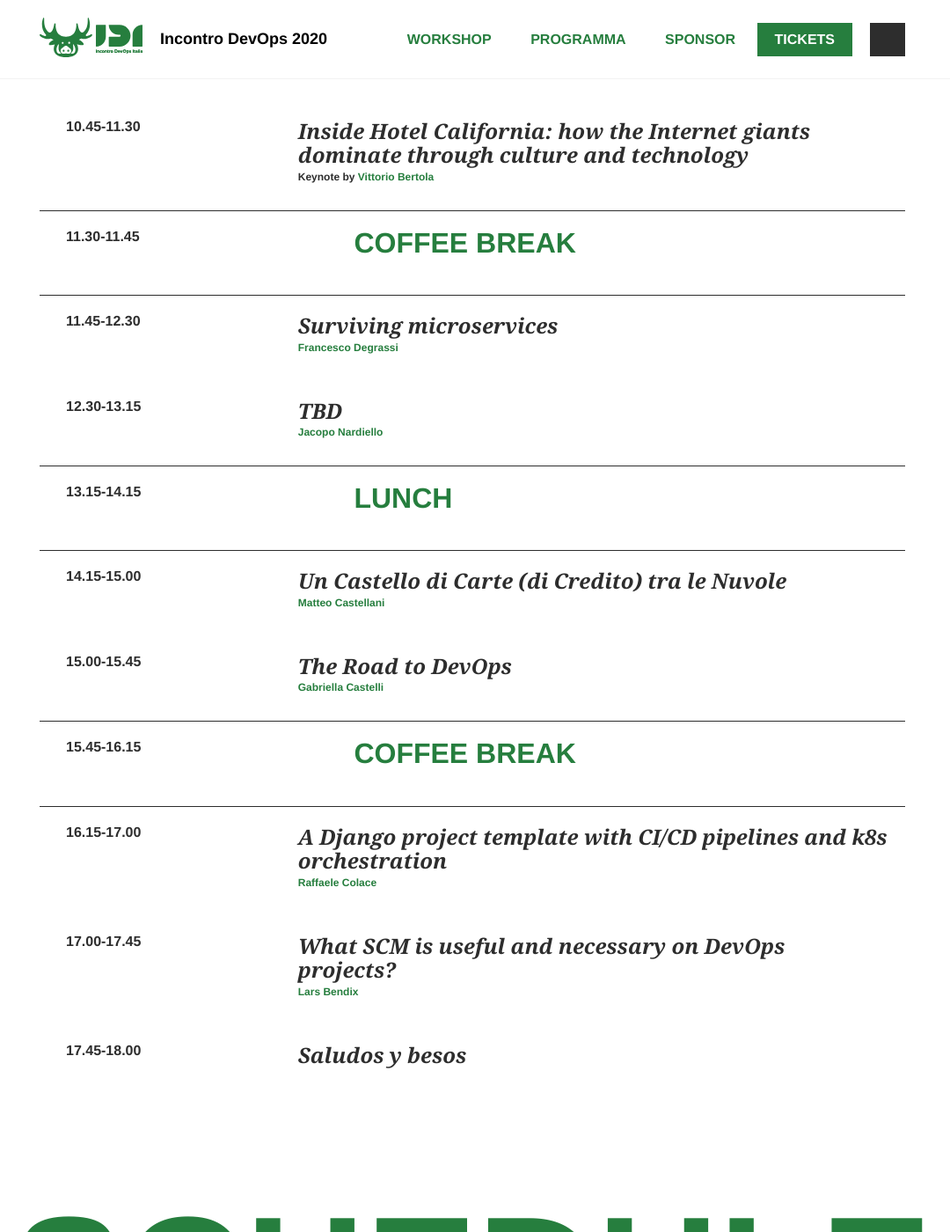
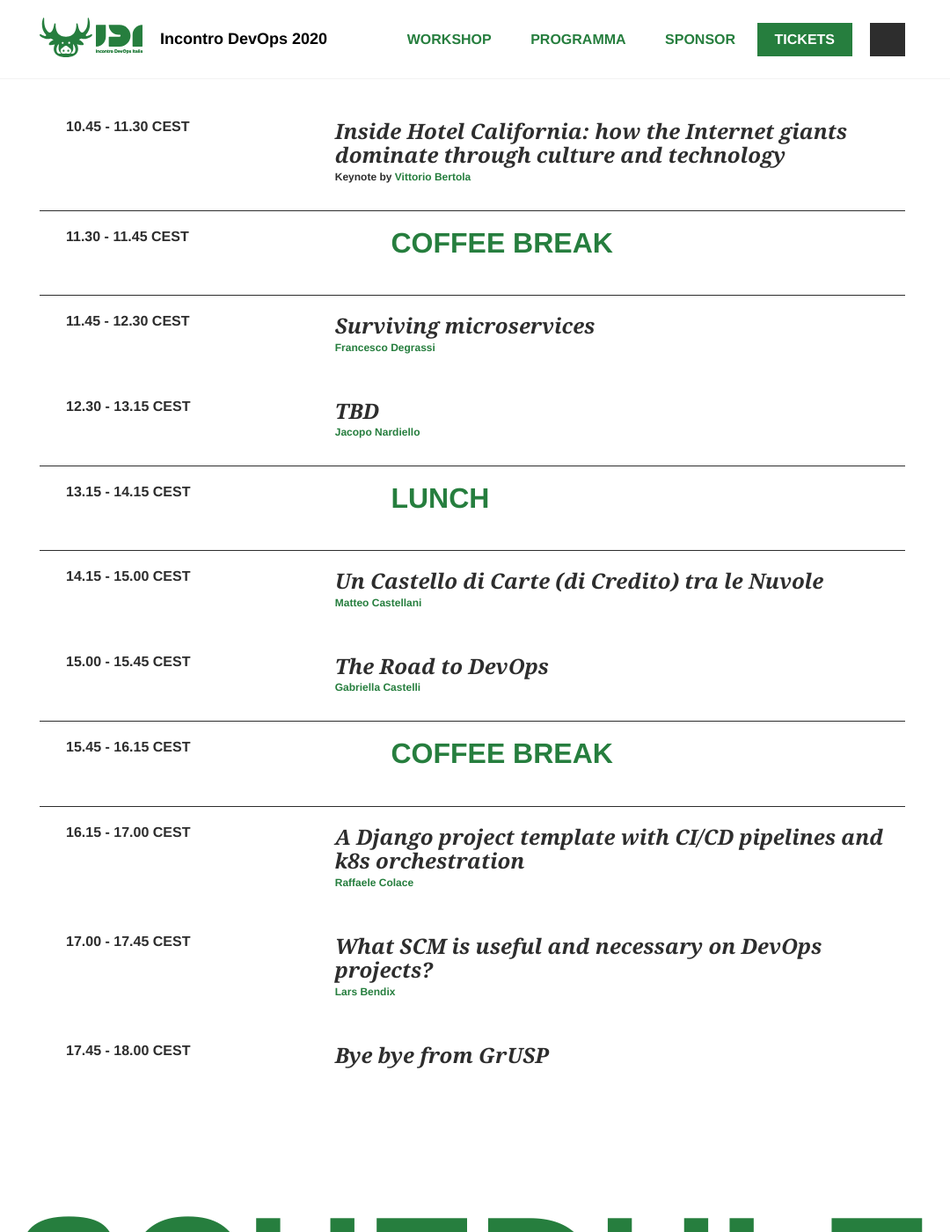
Before and after one commit to giuliatosato/2020.incontrodevops.it, a Jekyll site: the page built from schedule.html, in a window 1280 px wide and 1400 px high, scrolled down 392 px. Shown: the whole window at 88% size, without its empty margins (103-1183 px from the left). Built offline with Jekyll 4.4.1, drawn with Linux system fonts in a browser that asks for light colours; some web fonts are replaced; comment, search, counter and statistics services are not loaded; some of the changed text lies outside the part shown.

Commit message:
Schedule CEST

```diff
--- a/schedule.html
+++ b/schedule.html
@@ -12,39 +12,39 @@ title: Schedule
       {% include schedule/header.html tracks='1' %}
       </thead>
       <tbody>
-      {% include schedule/event.html time='10.30-9.45' title='Intro' fill='true' %}
-      {% include schedule/talk.html time='10.45-11.30' title='Inside Hotel California: how the Internet giants dominate through culture and technology' fill='true' keynote='true' %}
-      {% include schedule/pause.html time='11.30-11.45' title='Coffee break' icon="coffee" fill='true' %}
+      {% include schedule/event.html time='10.30 - 9.45 CEST' title='Intro' fill='true' %}
+      {% include schedule/talk.html time='10.45 - 11.30 CEST' title='Inside Hotel California: how the Internet giants dominate through culture and technology' fill='true' keynote='true' %}
+      {% include schedule/pause.html time='11.30 - 11.45 CEST' title='Coffee break' icon="coffee" fill='true' %}
 
       <tr>
-        {% include schedule/talk.html time='11.45-12.30' title='Surviving microservices' %}
+        {% include schedule/talk.html time='11.45 - 12.30 CEST' title='Surviving microservices' %}
       </tr>
 
       <tr>
-        {% include schedule/talk.html time='12.30-13.15' title='TBD' %}
+        {% include schedule/talk.html time='12.30 - 13.15 CEST' title='TBD' %}
       </tr>
 
-      {% include schedule/pause.html time='13.15-14.15' title='Lunch' icon="food" fill='true' %}
+      {% include schedule/pause.html time='13.15 - 14.15 CEST' title='Lunch' icon="food" fill='true' %}
 
       <tr>
-        {% include schedule/talk.html  time='14.15-15.00' title='Un Castello di Carte (di Credito) tra le Nuvole' %}
+        {% include schedule/talk.html  time='14.15 - 15.00 CEST' title='Un Castello di Carte (di Credito) tra le Nuvole' %}
       </tr>
 
       <tr>
-        {% include schedule/talk.html  time='15.00-15.45' title='The Road to DevOps' %}
+        {% include schedule/talk.html  time='15.00 - 15.45 CEST' title='The Road to DevOps' %}
       </tr>
 
-      {% include schedule/pause.html time='15.45-16.15' title='Coffee break' icon="coffee" fill='true' %}
+      {% include schedule/pause.html time='15.45 - 16.15 CEST' title='Coffee break' icon="coffee" fill='true' %}
 
       <tr>
-        {% include schedule/talk.html time='16.15-17.00' title='A Django project template with CI/CD pipelines and k8s orchestration' %}
+        {% include schedule/talk.html time='16.15 - 17.00 CEST' title='A Django project template with CI/CD pipelines and k8s orchestration' %}
       </tr>
 
       <tr>
-        {% include schedule/talk.html time='17.00-17.45' title='What SCM is useful and necessary on DevOps projects?' %}
+        {% include schedule/talk.html time='17.00 - 17.45 CEST' title='What SCM is useful and necessary on DevOps projects?' %}
       </tr>
 
-      {% include schedule/event.html time='17.45-18.00' title='Saludos y besos' fill='true' %}
+      {% include schedule/event.html time='17.45 - 18.00 CEST' title='Bye bye from GrUSP' fill='true' %}
 
       </tbody>
     </table>
@@ -58,39 +58,39 @@ title: Schedule
       {% include schedule/header.html tracks='1' %}
       </thead>
       <tbody>
-      {% include schedule/event.html time='10.30-9.45' title='Intro' fill='true' %}
-      {% include schedule/talk.html time='10.45-11.30' title='Scaling Prometheus with Cortex, one time series at a time' fill='true' keynote='true' %}
-      {% include schedule/pause.html time='11.30-11.45' title='Coffee break' icon="coffee" fill='true' %}
+      {% include schedule/event.html time='10.30 - 9.45 CEST' title='Intro' fill='true' %}
+      {% include schedule/talk.html time='10.45 - 11.30 CEST' title='Scaling Prometheus with Cortex, one time series at a time' fill='true' keynote='true' %}
+      {% include schedule/pause.html time='11.30 - 11.45 CEST' title='Coffee break' icon="coffee" fill='true' %}
 
       <tr>
-        {% include schedule/talk.html time='11.45-12.30' title='DevOps at Microsoft: Our Internal Transformation Story' %}
+        {% include schedule/talk.html time='11.45 - 12.30 CEST' title='DevOps at Microsoft: Our Internal Transformation Story' %}
       </tr>
 
       <tr>
-        {% include schedule/talk.html time='12.30-13.15' title='How to write cloud-agnostic Terraform code' %}
+        {% include schedule/talk.html time='12.30 - 13.15 CEST' title='How to write cloud-agnostic Terraform code' %}
       </tr>
 
-      {% include schedule/pause.html time='13.15-14.15' title='Lunch' icon="food" fill='true' %}
+      {% include schedule/pause.html time='13.15 - 14.15 CEST' title='Lunch' icon="food" fill='true' %}
 
       <tr>
-        {% include schedule/talk.html  time='14.15-15.00' title='Serverless and containers are coming together: an AWS perspective' %}
+        {% include schedule/talk.html  time='14.15 - 15.00 CEST' title='Serverless and containers are coming together: an AWS perspective' %}
       </tr>
 
       <tr>
-        {% include schedule/talk.html  time='15.00-15.45' title='Testing in production for fun and profit' %}
+        {% include schedule/talk.html  time='15.00 - 15.45 CEST' title='Testing in production for fun and profit' %}
       </tr>
 
-      {% include schedule/pause.html time='15.45-16.15' title='Coffee break' icon="coffee" fill='true' %}
+      {% include schedule/pause.html time='15.45 - 16.15 CEST' title='Coffee break' icon="coffee" fill='true' %}
 
       <tr>
-        {% include schedule/talk.html time='16.15-17.00' title='Introduzione alla Service Mesh per DevOps' %}
+        {% include schedule/talk.html time='16.15 - 17.00 CEST' title='Introduzione alla Service Mesh per DevOps' %}
       </tr>
 
       <tr>
-        {% include schedule/talk.html time='17.00-17.45' title='Write your own Kubernetes Operator using Ansible' %}
+        {% include schedule/talk.html time='17.00 - 17.45 CEST' title='Write your own Kubernetes Operator using Ansible' %}
       </tr>
 
-      {% include schedule/event.html time='17.45-18.00' title='Saludos y besos' fill='true' %}
+      {% include schedule/event.html time='17.45 - 18.00 CEST' title='Bye bye from GrUSP' fill='true' %}
 
       </tbody>
     </table>
@@ -101,39 +101,39 @@ title: Schedule
       <thead>
       {% include schedule/header.html track='1' %}
       </thead>
-      {% include schedule/event.html time='10.30-9.45' title='Intro' fill='true' %}
-      {% include schedule/talk.html time='10.45-11.30' title='Inside Hotel California: how the Internet giants dominate through culture and technology' fill='true' keynote='true' %}
-      {% include schedule/pause.html time='11.30-11.45' title='Coffee break' icon="coffee" fill='true' %}
+      {% include schedule/event.html time='10.30 - 9.45 CEST' title='Intro' fill='true' %}
+      {% include schedule/talk.html time='10.45 - 11.30 CEST' title='Inside Hotel California: how the Internet giants dominate through culture and technology' fill='true' keynote='true' %}
+      {% include schedule/pause.html time='11.30 - 11.45 CEST' title='Coffee break' icon="coffee" fill='true' %}
 
       <tr>
-        {% include schedule/talk.html time='11.45-12.30' title='Surviving microservices' %}
+        {% include schedule/talk.html time='11.45 - 12.30 CEST' title='Surviving microservices' %}
       </tr>
 
       <tr>
-        {% include schedule/talk.html time='12.30-13.15' title='TBD' %}
+        {% include schedule/talk.html time='12.30 - 13.15 CEST' title='TBD' %}
       </tr>
 
-      {% include schedule/pause.html time='13.15-14.15' title='Lunch' icon="food" fill='true' %}
+      {% include schedule/pause.html time='13.15 - 14.15 CEST' title='Lunch' icon="food" fill='true' %}
 
       <tr>
-        {% include schedule/talk.html  time='14.15-15.00' title='Un Castello di Carte (di Credito) tra le Nuvole' %}
+        {% include schedule/talk.html  time='14.15 - 15.00 CEST' title='Un Castello di Carte (di Credito) tra le Nuvole' %}
       </tr>
 
       <tr>
-        {% include schedule/talk.html  time='15.00-15.45' title='The Road to DevOps' %}
+        {% include schedule/talk.html  time='15.00 - 15.45 CEST' title='The Road to DevOps' %}
       </tr>
 
-      {% include schedule/pause.html time='15.45-16.15' title='Coffee break' icon="coffee" fill='true' %}
+      {% include schedule/pause.html time='15.45 - 16.15 CEST' title='Coffee break' icon="coffee" fill='true' %}
 
       <tr>
-        {% include schedule/talk.html time='16.15-17.00' title='A Django project template with CI/CD pipelines and k8s orchestration' %}
+        {% include schedule/talk.html time='16.15 - 17.00 CEST' title='A Django project template with CI/CD pipelines and k8s orchestration' %}
       </tr>
 
       <tr>
-        {% include schedule/talk.html time='17.00-17.45' title='What SCM is useful and necessary on DevOps projects?' %}
+        {% include schedule/talk.html time='17.00 - 17.45 CEST' title='What SCM is useful and necessary on DevOps projects?' %}
       </tr>
 
-      {% include schedule/event.html time='17.45-18.00' title='Saludos y besos' fill='true' %}
+      {% include schedule/event.html time='17.45 - 18.00 CEST' title='Bye bye from GrUSP' fill='true' %}
 
       </tbody>
     </table>
@@ -146,39 +146,39 @@ title: Schedule
       {% include schedule/header.html track='1' %}
       </thead>
       <tbody>
-      {% include schedule/event.html time='10.30-9.45' title='Intro' fill='true' %}
-      {% include schedule/talk.html time='10.45-11.30' title='Scaling Prometheus with Cortex, one time series at a time' fill='true' keynote='true' %}
-      {% include schedule/pause.html time='11.30-11.45' title='Coffee break' icon="coffee" fill='true' %}
+      {% include schedule/event.html time='10.30 - 9.45 CEST' title='Intro' fill='true' %}
+      {% include schedule/talk.html time='10.45 - 11.30 CEST' title='Scaling Prometheus with Cortex, one time series at a time' fill='true' keynote='true' %}
+      {% include schedule/pause.html time='11.30 - 11.45 CEST' title='Coffee break' icon="coffee" fill='true' %}
 
       <tr>
-        {% include schedule/talk.html time='11.45-12.30' title='DevOps at Microsoft: Our Internal Transformation Story' %}
+        {% include schedule/talk.html time='11.45 - 12.30 CEST' title='DevOps at Microsoft: Our Internal Transformation Story' %}
       </tr>
 
       <tr>
-        {% include schedule/talk.html time='12.30-13.15' title='How to write cloud-agnostic Terraform code' %}
+        {% include schedule/talk.html time='12.30 - 13.15 CEST' title='How to write cloud-agnostic Terraform code' %}
       </tr>
 
-      {% include schedule/pause.html time='13.15-14.15' title='Lunch' icon="food" fill='true' %}
+      {% include schedule/pause.html time='13.15 - 14.15 CEST' title='Lunch' icon="food" fill='true' %}
 
       <tr>
-        {% include schedule/talk.html  time='14.15-15.00' title='Serverless and containers are coming together: an AWS perspective' %}
+        {% include schedule/talk.html  time='14.15 - 15.00 CEST' title='Serverless and containers are coming together: an AWS perspective' %}
       </tr>
 
       <tr>
-        {% include schedule/talk.html  time='15.00-15.45' title='Testing in production for fun and profit' %}
+        {% include schedule/talk.html  time='15.00 - 15.45 CEST' title='Testing in production for fun and profit' %}
       </tr>
 
-      {% include schedule/pause.html time='15.45-16.15' title='Coffee break' icon="coffee" fill='true' %}
+      {% include schedule/pause.html time='15.45 - 16.15 CEST' title='Coffee break' icon="coffee" fill='true' %}
 
       <tr>
-        {% include schedule/talk.html time='16.15-17.00' title='Introduzione alla Service Mesh per DevOps' %}
+        {% include schedule/talk.html time='16.15 - 17.00 CEST' title='Introduzione alla Service Mesh per DevOps' %}
       </tr>
 
       <tr>
-        {% include schedule/talk.html time='17.00-17.45' title='Write your own Kubernetes Operator using Ansible' %}
+        {% include schedule/talk.html time='17.00 - 17.45 CEST' title='Write your own Kubernetes Operator using Ansible' %}
       </tr>
 
-      {% include schedule/event.html time='17.45-18.00' title='Saludos y besos' fill='true' %}
+      {% include schedule/event.html time='17.45 - 18.00 CEST' title='Bye bye from GrUSP' fill='true' %}
 
 
       </tbody>
```
